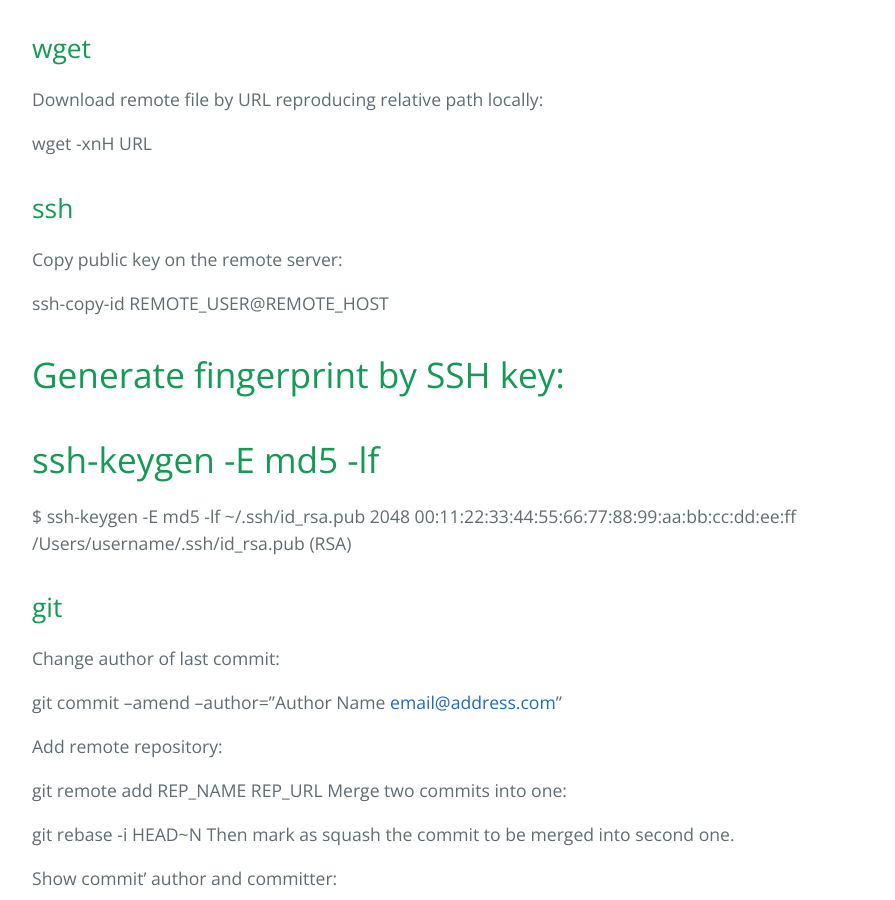
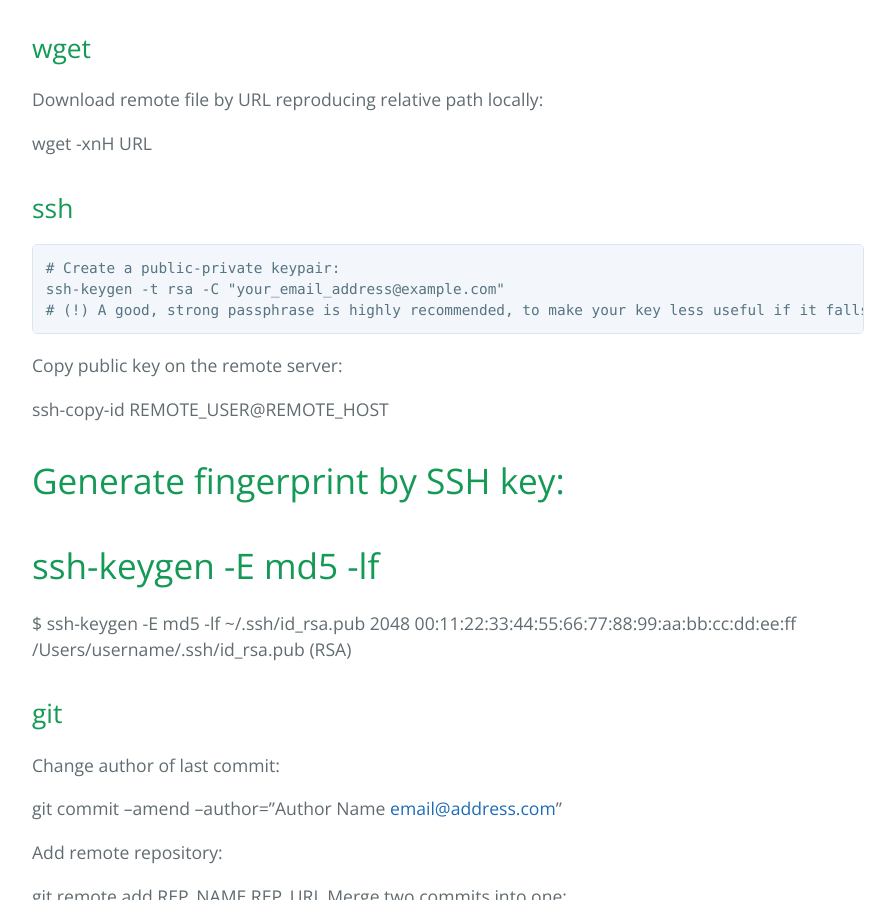
Before and after one commit to highweb/web-wiki, a Jekyll site: the page built from shell.md, in a window 1280 px wide and 900 px high, scrolled down 496 px. Shown: the whole window, without its empty margins (192-1087 px from the left). Built offline with Jekyll 4.4.1, drawn with Linux system fonts in a browser that asks for light colours.

Commit message:
Update shell.md

````diff
--- a/shell.md
+++ b/shell.md
@@ -19,7 +19,11 @@ wget -xnH URL
 
 
 ## ssh
-
+```sh
+# Create a public-private keypair:
+ssh-keygen -t rsa -C "your_email_address@example.com"
+# (!) A good, strong passphrase is highly recommended, to make your key less useful if it falls into the wrong hands.
+```
 Copy public key on the remote server:
 
 ssh-copy-id REMOTE_USER@REMOTE_HOST
````
